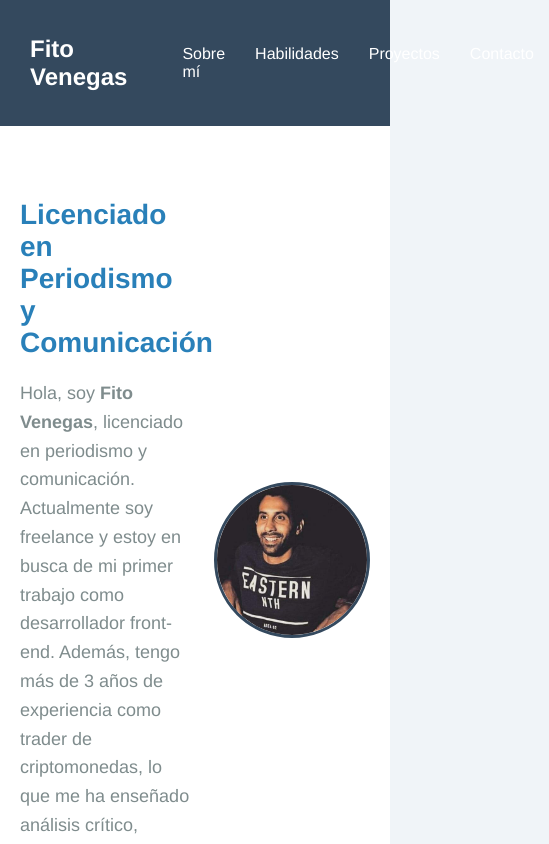
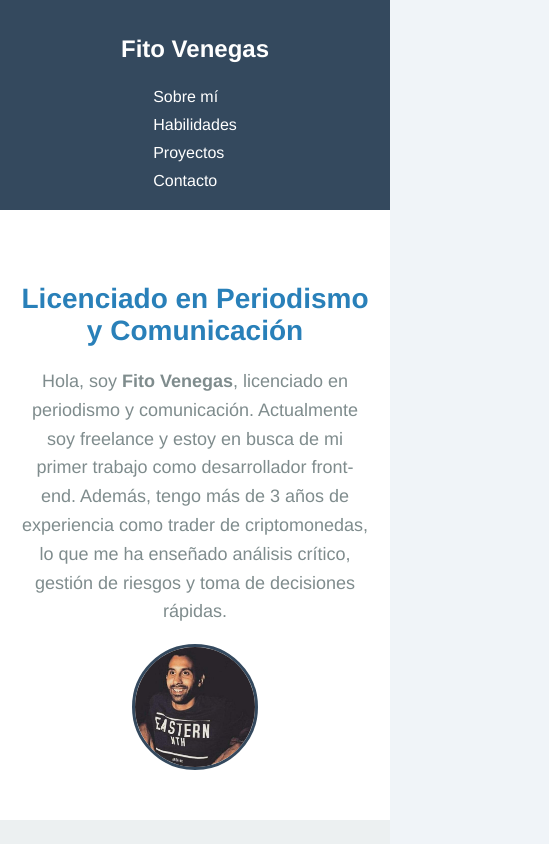
Before and after one commit to FitoVenegas/Portfolio, a plain HTML site: page index.html in a window 390 px wide. Shown: the top 844 px of the page, 549 px wide, since content can reach past the window. Drawn offline with Linux system fonts and the light colour scheme.

Commit message:
Update index.html
now yes

```diff
--- a/index.html
+++ b/index.html
@@ -206,6 +206,46 @@
             text-align: center;
             padding: 10px;
         }
+        /* Media Queries para responsividad */
+@media (max-width: 768px) {
+    .about-section {
+        flex-direction: column; /* Cambiar a columna en pantallas pequeñas */
+        align-items: center;
+    }
+
+    .about-content {
+        max-width: 100%; /* Permitir que ocupe todo el ancho */
+        text-align: center; /* Centrar el texto */
+    }
+
+    .profile-pic {
+        width: 120px; /* Tamaño de imagen de perfil más pequeño */
+    }
+
+    .navbar {
+        flex-direction: column; /* Cambiar la dirección de la navbar */
+        align-items: center;
+    }
+
+    .navbar ul {
+        flex-direction: column; /* Cambiar la dirección de los elementos de la navbar */
+        padding: 0; /* Eliminar padding para la lista */
+    }
+
+    .navbar li {
+        margin: 5px 0; /* Espaciado vertical entre los enlaces */
+    }
+
+    .skills-container, .projects-container {
+        flex-direction: column; /* Cambiar a columna en pantallas pequeñas */
+        align-items: center; /* Centrar los elementos */
+    }
+
+    .skill-card, .project-card {
+        max-width: 90%; /* Aumentar el ancho máximo en pantallas pequeñas */
+    }
+}
+
     </style>
 </head>
 <body>
```
